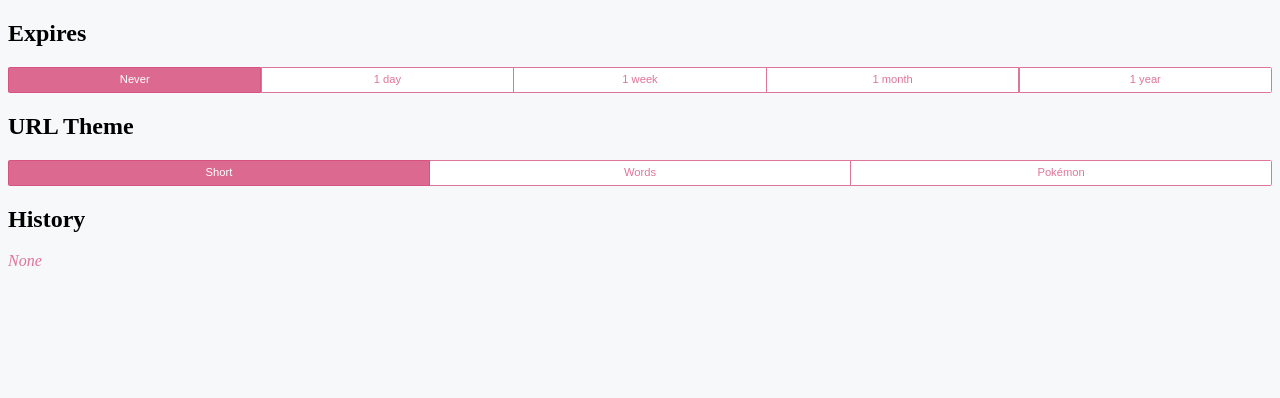
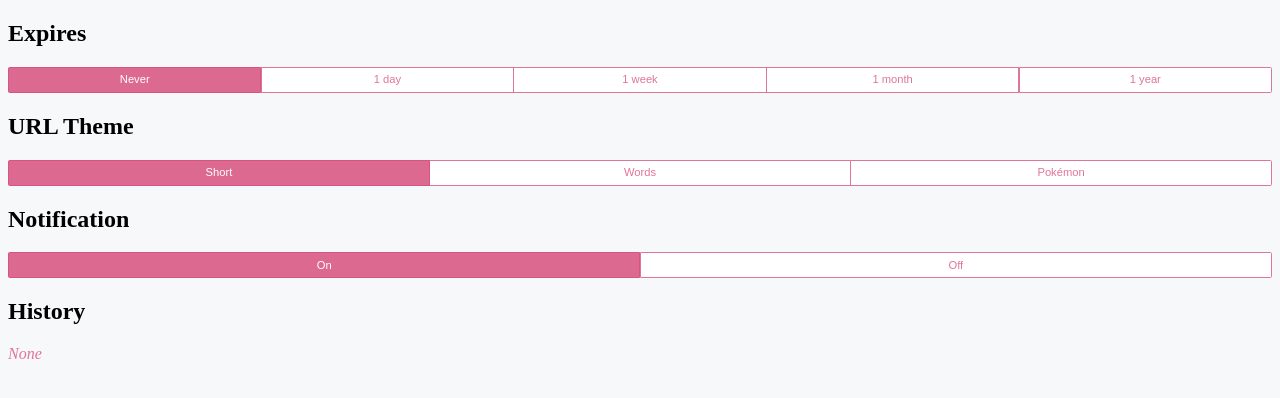
Before and after one commit to long-af/browser-extension, a browser extension: page src/options.html in a window 1280 px wide. Drawn offline with Linux system fonts and the light colour scheme.

Commit message:
feat: add option for notification setting (#1)
Co-authored-by: pilar6195 <pilar6195@pilar.moe>

```diff
--- a/src/background.js
+++ b/src/background.js
@@ -34,7 +34,8 @@ function shortenLink(url) {
 	browser.storage.local.get({
 		expires: null,
 		type: null,
-		history: []
+		history: [],
+		notification: true
 	}, async items => {
 		try {
 			browser.browserAction.setBadgeText({ text: 'Uploading' });
@@ -50,7 +51,7 @@ function shortenLink(url) {
 
 			const json = await response.json();
 			copyText(json.url);
-			createNotification('URL shortened and copied to clipboard!', json.url, false, 5000);
+			if (items.notification) createNotification('URL shortened and copied to clipboard!', json.url, false, 5000);
 
 			if (items.history.length === 5)
 				items.history.pop();
--- a/src/options.html
+++ b/src/options.html
@@ -136,6 +136,13 @@
 				<button class="btn" value="pokemon">Pokémon</button>
 			</div>
 		</div>
+		<div id="notification">
+			<h2>Notification</h2>
+			<div class="btn-group">
+				<button class="btn" value="true">On</button>
+				<button class="btn" value="false">Off</button>
+			</div>
+		</div>
 		<div id="history">
 			<h2>History</h2>
 			<div id="history-list"></div>
--- a/src/options.js
+++ b/src/options.js
@@ -7,10 +7,12 @@ if (typeof InstallTrigger !== 'undefined')
 browser.storage.local.get({
 	expires: null,
 	type: null,
-	history: []
+	history: [],
+	notification: true
 }, items => {
 	document.querySelector(`#expires button[value="${items.expires}"]`).classList.add('active');
 	document.querySelector(`#type button[value="${items.type}"]`).classList.add('active');
+	document.querySelector(`#notification button[value="${items.notification}"]`).classList.add('active');
 
 	for (const entry of items.history) {
 		const element = document.createElement('a');
@@ -35,3 +37,11 @@ document.querySelectorAll('#type button').forEach(el => {
 		browser.storage.local.set({ type: this.value === 'null' ? null : this.value });
 	});
 });
+
+document.querySelectorAll('#notification button').forEach(el => {
+	el.addEventListener('click', function click() {
+		document.querySelector('#notification button.active').classList.remove('active');
+		this.classList.add('active');
+		browser.storage.local.set({ notification: this.value === 'true' ? true : false });
+	});
+});
```
